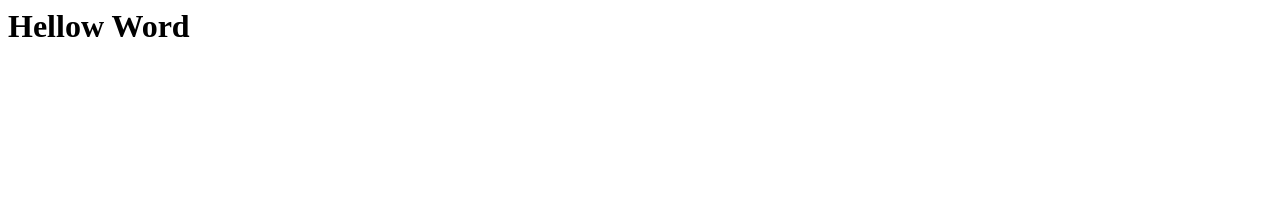
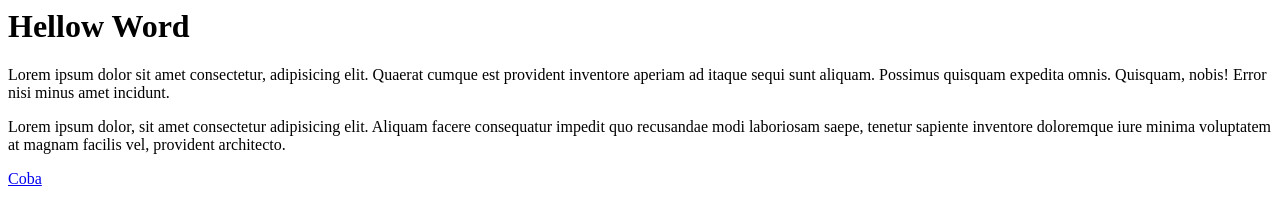
Before and after one commit to ahmadmaulana730/rekweb-latihan1, a plain HTML site: page index.html in a window 1280 px wide. Drawn offline with Linux system fonts and the light colour scheme.

Commit message:
menambahkan 2 paragraf & 1 link

```diff
--- a/index.html
+++ b/index.html
@@ -9,5 +9,11 @@
 <body>
     <h1>Hellow Word</h1>
 </body>
+<p>Lorem ipsum dolor sit amet consectetur, adipisicing elit. Quaerat cumque est provident inventore aperiam ad itaque
+    sequi sunt aliquam. Possimus quisquam expedita omnis. Quisquam, nobis! Error nisi minus amet incidunt.</p>
+<p>Lorem ipsum dolor, sit amet consectetur adipisicing elit. Aliquam facere consequatur impedit quo recusandae modi
+    laboriosam saepe, tenetur sapiente inventore doloremque iure minima voluptatem at magnam facilis vel, provident
+    architecto.</p>
+<a href="askdka">Coba</a>
 
 </html>
```
